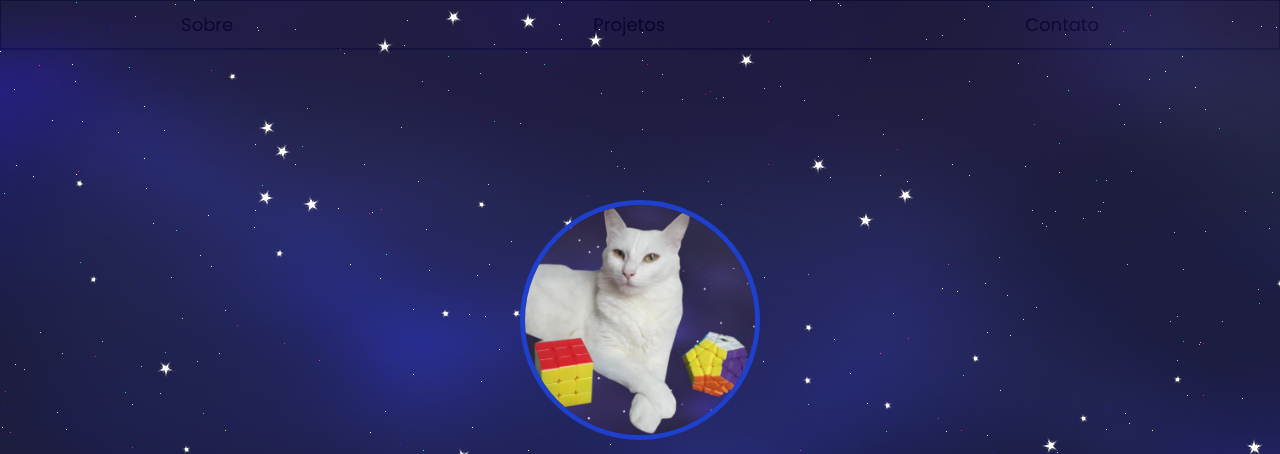
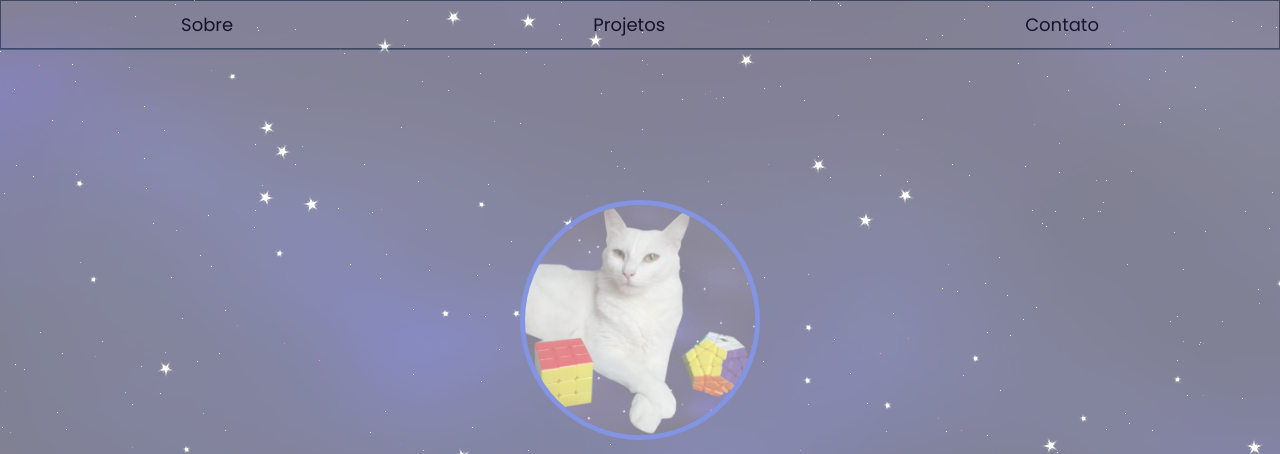
Before and after one commit to EstherMarie/imersao-css, a plain HTML site: page index.html in a window 1280 px wide. Shown: the top 454 px of the page. Drawn offline with Linux system fonts and the light colour scheme.

Commit message:
Update styles.css

```diff
--- a/css/styles.css
+++ b/css/styles.css
@@ -57,7 +57,7 @@ header {
   align-items: center;
 
   background-image: url("../img/Nebula.png");
-  filter: opacity(0.9);
+  filter: opacity(0.5);
 }
 
 .menu {
```
